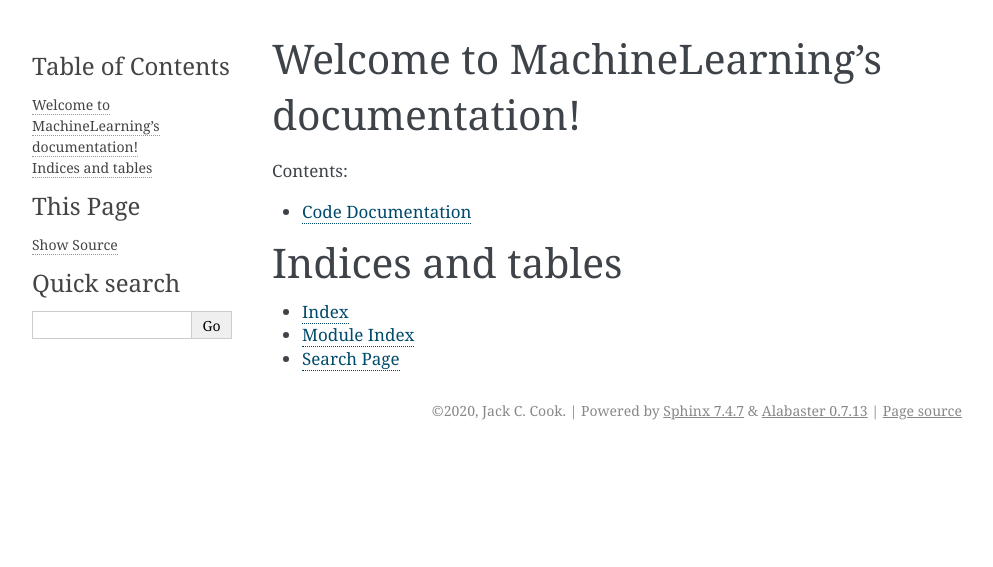
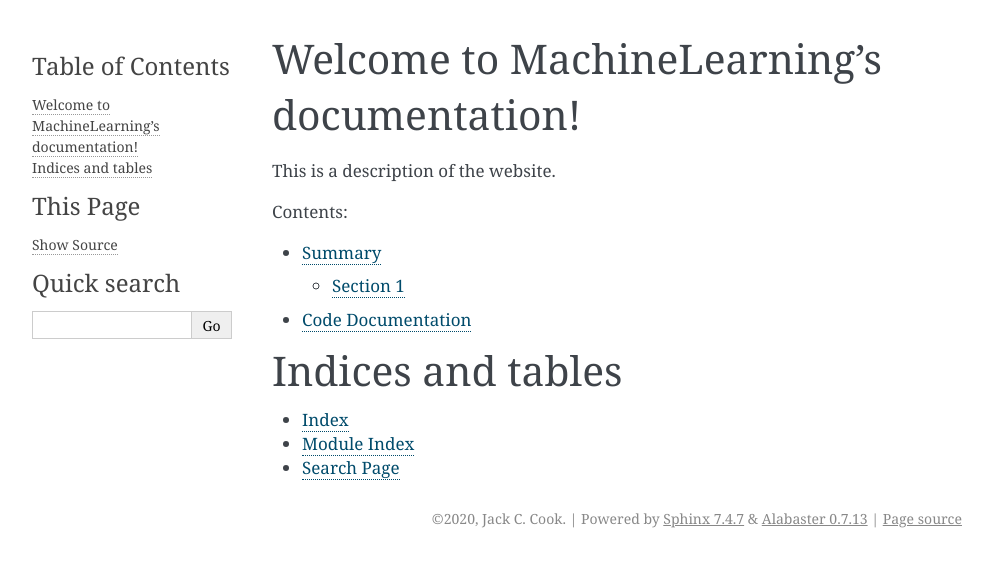
Before and after one commit to j-c-cook/MachineLearning, a Sphinx documentation site: the page built from sphinx/index.rst, in a window 1280 px wide. Shown: the top 567 px of the page, without its empty margins (148-1141 px from the left). Built offline with Sphinx 7.4.7, drawn with Linux system fonts in a browser that asks for light colours.

Commit message:
add summary info and edit index

```diff
--- a/sphinx/index.rst
+++ b/sphinx/index.rst
@@ -6,11 +6,14 @@
 Welcome to MachineLearning's documentation!
 ===========================================
 
+This is a description of the website.
+
 .. toctree::
    :maxdepth: 2
    :caption: Contents:
 
-   ../code
+   summary
+   code
 
 
 
--- a/sphinx/summary.rst
+++ b/sphinx/summary.rst
@@ -0,0 +1,8 @@
+Summary
+=========
+
+Section 1
+----------
+
+Section 1.1
+~~~~~~~~~~~~~
```
